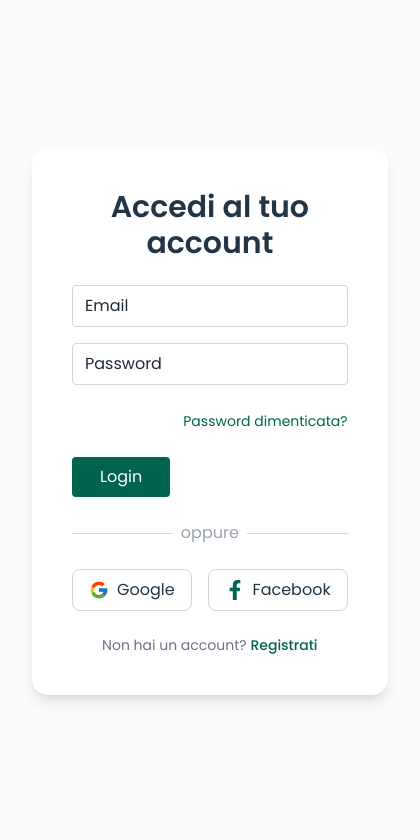
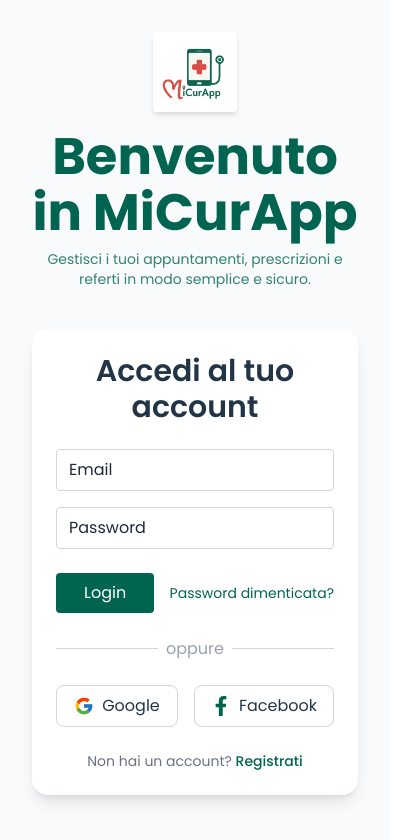
Before and after one commit to develhope/FS37-TeamProject-2, a React (Vite) app in the folder fs37-teamproject-2/: page /login in a window 390 px wide. Shown: the top 840 px of the page, 420 px wide, since content can reach past the window. Built offline with nearby package versions, Linux system fonts and the light colour scheme.

Commit message:
Mobile version login page

```diff
--- a/fs37-teamproject-2/src/Pages/Login.jsx
+++ b/fs37-teamproject-2/src/Pages/Login.jsx
@@ -24,20 +24,18 @@ const [password, setPassword] = useState('');
 
   return (
     <>
-    <div className="min-h-screen flex font-poppins ">
-      {/* Sidebar con brand */}
-      <aside className="hidden md:flex w-1/2 bg-[#006450] text-white flex-col items-center justify-center p-8">
-        <img src={Logo} alt="MiCurApp Logo" className="h-20 w-auto bg-white p-1 rounded shadow-md mb-10" />
-        <h1 className="text-4xl font-bold mb-4">Benvenuto in MiCurApp</h1>
-        <p className="text-base text-[#FFFFF0]/80 text-center max-w-sm">
-          Gestisci i tuoi appuntamenti, prescrizioni e risultati delle analisi in un unico posto,
-          in modo semplice e sicuro.
-        </p>
-      </aside>
+    <div className="min-h-screen flex flex-col font-poppins bg-gray-50">
 
       {/* Area login */}
-      <main className="flex-1 flex items-center justify-center p-8 bg-gray-50">
-        <div className="bg-white rounded-2xl shadow-lg p-10 w-full max-w-md">
+      <main className="flex-1 flex-col items-center justify-center p-8 bg-gray-50">
+    <div className="flex flex-col mb-10 items-center text-center text-[#006450]">
+    <img src={Logo} alt="MiCurApp Logo" className="h-20 w-auto bg-white p-1 rounded shadow-md mb-4" />
+    <h1 className="text-2xl font-bold mb-2">Benvenuto in MiCurApp</h1>
+    <p className="text-sm text-[#006450]/80 max-w-xs">
+      Gestisci i tuoi appuntamenti, prescrizioni e referti in modo semplice e sicuro.
+    </p>
+  </div>
+        <div className="bg-white rounded-2xl shadow-lg p-6 w-full max-w-md">
           <h2 className="text-3xl font-semibold text-center mb-6">Accedi al tuo account</h2>
           <form className="space-y-4" onSubmit={handleSubmit}>
             <Input
@@ -52,12 +50,13 @@ const [password, setPassword] = useState('');
               placeholder="Password"
               mode={"defaultInput"}
             />
-          <div className="text-right mt-2 mb-6">
-            <a href="#" className="text-sm text-[#006450] hover:underline">
+          <div className="flex justify-between items-center mt-2 mb-6">
+          <Button label= "primary" type="submit" className="w-fit mx-auto">Login</Button>
+          <a href="#" className="text-sm text-[#006450] hover:underline">
               Password dimenticata?
             </a>
           </div>
-          <Button label= "primary" type="submit">Login</Button>
+
           <div className="flex items-center my-6">
             <hr className="flex-grow border-t border-gray-300" />
             <span className="mx-2 text-gray-400">oppure</span>
@@ -81,8 +80,11 @@ const [password, setPassword] = useState('');
           </p>
           </form>
         </div>
+
       </main>
+
     </div>
+
 
     </>
 
```
